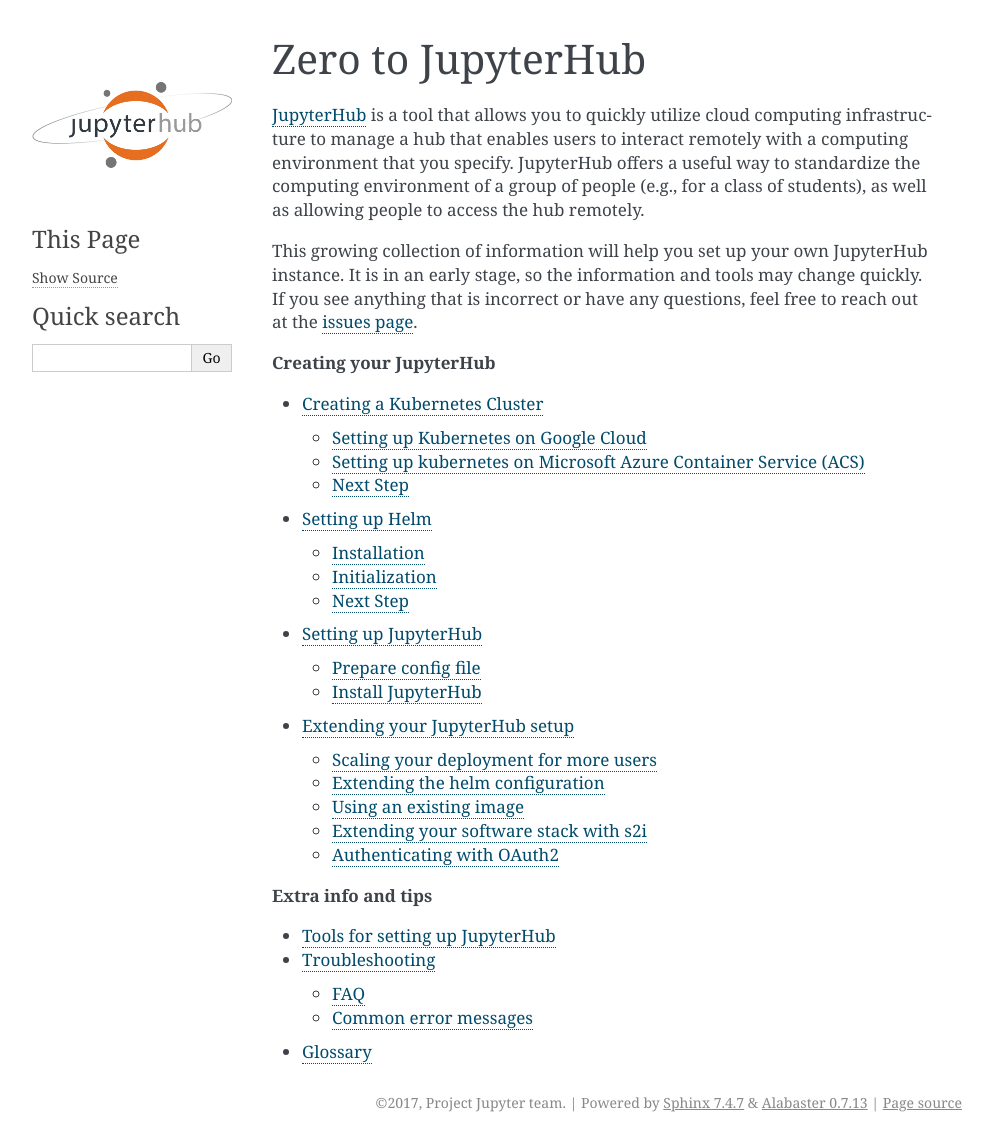
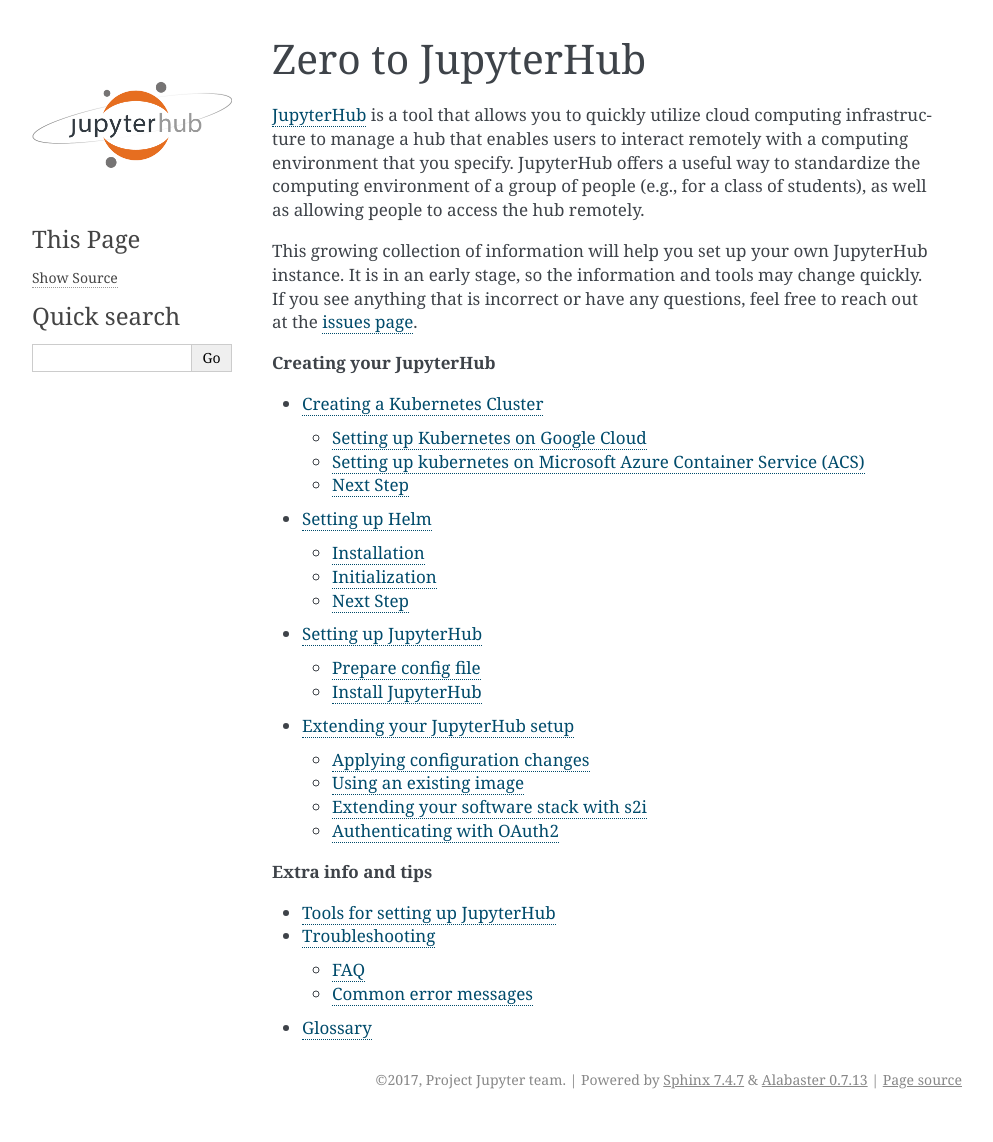
Before and after one commit to jupyterhub/zero-to-jupyterhub-k8s, a Sphinx documentation site: the page built from doc/source/index.rst, in a window 1280 px wide. Shown: the whole page, without its empty margins (148-1141 px from the left). Built offline with Sphinx 7.4.7, drawn with Linux system fonts in a browser that asks for light colours; after the commit the page ends 1119 px from its top, so only the background shows below that; some of the changed lines change nothing that is shown.

Commit message:
Rewrite bits of the 'extending-jupyterhub' doc
More consistent, and talks about the general method for applying
changes

```diff
--- a/doc/source/extending-jupyterhub.rst
+++ b/doc/source/extending-jupyterhub.rst
@@ -1,33 +1,28 @@
 Extending your JupyterHub setup
 ===============================
 
-This section describes how you can extend your JupyterHub setup beyond the
-vanilla configuration. For example, you can expand the hardware requested,
-such as memory and cpu limits. You can also use different base docker
-images or authenticators to tailor your deployment to your needs.
+The helm chart used to install JupyterHub has a lot of options for you to tweak. This page lists some of the most common changes.
 
-Scaling your deployment for more users
---------------------------------------
+Applying configuration changes
+------------------------------
 
-Currently, we don't have a way to automatically scale the number of resources that
-are being used according to the number of active users. This means that you should
-request a number of nodes that can service all of your potential users at once.
-This is done in the initial call to::
+The general method is:
 
-    gcloud container clusters create
+1. Make a change to the ``config.yaml``
+2. Run a helm upgrade::
 
-A good rule of thumb is to put { TODO } users per node.
+     .. code-block:: bash
 
-Extending the helm configuration
---------------------------------
+        helm upgrade <YOUR_RELEASE_NAME> https://github.com/jupyterhub/helm-chart/releases/download/v0.1/jupyterhub-0.1.tgz -f config.yaml
 
-Since the helmchart tells kubernetes what kind of resources to make available,
-we can use the helmchart to determine what kind of computing environment users
-will experience. We do this by editing the ``config.yaml`` file that the
-helmchart uses to build. For a list of configuration options that are possible,
-see the link below:
+   Where ``<YOUR_RELEASE_NAME>`` is the parameter you passed to ``--name`` when `installing jupyterhub <setup-jupyterhub.html#install-jupyterhub>`_ with
+   ``helm install``. If you don't remember it, you can probably find it by doing ``helm list``
+3. Wait for the upgrade to finish, and make sure that when you do ``kubectl --namespace=<YOUR_NAMESPACE> get pod`` the hub and proxy pods are in ``Ready`` state. Your configuration change has been applied!
 
-https://github.com/jupyterhub/helm-chart/blob/master/jupyterhub/values.yaml
+   .. note::
+
+   Currently, most config changes (except for changing with user image is used) require you to manually restart the hub pod. You can do this by finding the name of the pod with ``kubectl --namespace=<YOUR_NAMESPACE> get pod`` (it's the one that stats with hub-), and doing ``kubectl --namespace=<YOUR_NAMESPACE> delete pod <hub-pod-name>``. This will be fixed soon!
+
 
 Using an existing image
 -----------------------
@@ -46,24 +41,13 @@
               name: berkeleydsep/singleuser-data8
               tag: v0.1
 
-If you have alreday initialized jupyterhub with the helmchart, you'll need to "upgrade" your helmchart.
-This will instruct the cluster to re-implement the instructions in ``config.yaml`` (which in this case
-now points to the Docker Hub image).
 
-To upgrade the cluster, run:
-
-     .. code:: bash
-
-        helm upgrade <YOUR_RELEASE_NAME> https://github.com/jupyterhub/helm-chart/releases/download/v0.1/jupyterhub-0.1.tgz -f config.yaml
-
-     .. note::
-         ``<YOUR_RELEASE_NAME>`` is what you provided to ``--name`` when you did the initial `helm install`.
-         If you forgot what name you used, you might be able to find out by running ``helm list``.
+You can then `apply the change <#applying-configuration-changes>`_ to the config as usual.
 
 Extending your software stack with s2i
 --------------------------------------
 
-s2i, also known as `Source to Image`_, lets you
+s2i, also known as `Source to Image <https://github.com/openshift/source-to-image>`_, lets you
 quickly convert a GitHub repository into a Docker image that we can use as a
 base for your JupyterHub instance. Anything inside the GitHub repository
 will exist in a user’s environment when they join your JupyterHub. If you
@@ -132,13 +116,8 @@
               name: gcr.io/<project-name>/<image-name>
              tag: <tag>
 
-7. **Tell helm to update JupyterHub to use this configuration.** This makes helm
-   instruct JupyterHub to change the way that it starts your computing
-   environment, which is now being pointed to the Docker image we’ve created::
-
-       helm upgrade jhub helm-chart -f config.yaml
-
-8. **Log back into your JupyterHub instance.** If you already have a running JupyterHub session, you’ll need to restart it (by restarting your session from the control panel in the top right). New users won’t have to do this.
+7. **Tell helm to update JupyterHub to use this configuration.** Using the normal method to `apply the change <#applying-configuration-changes>`_ to the config.
+8. **Restart your notebook if you are already logging in** If you already have a running JupyterHub session, you’ll need to restart it (by stopping and starting your session from the control panel in the top right). New users won’t have to do this.
 9. **Enjoy your new computing environment!** You should now have a live computing environment built off of the Docker image we’ve created.
 
 Authenticating with OAuth2
@@ -175,6 +154,3 @@
           clientId: "y0urg1thubc1ient1d"
           clientSecret: "an0ther1ongs3cretstr1ng"
           callbackUrl: "http://<your_jupyterhub_host>/hub/oauth_callback"
-
-
-.. _Source to Image: https://github.com/openshift/source-to-image
```
